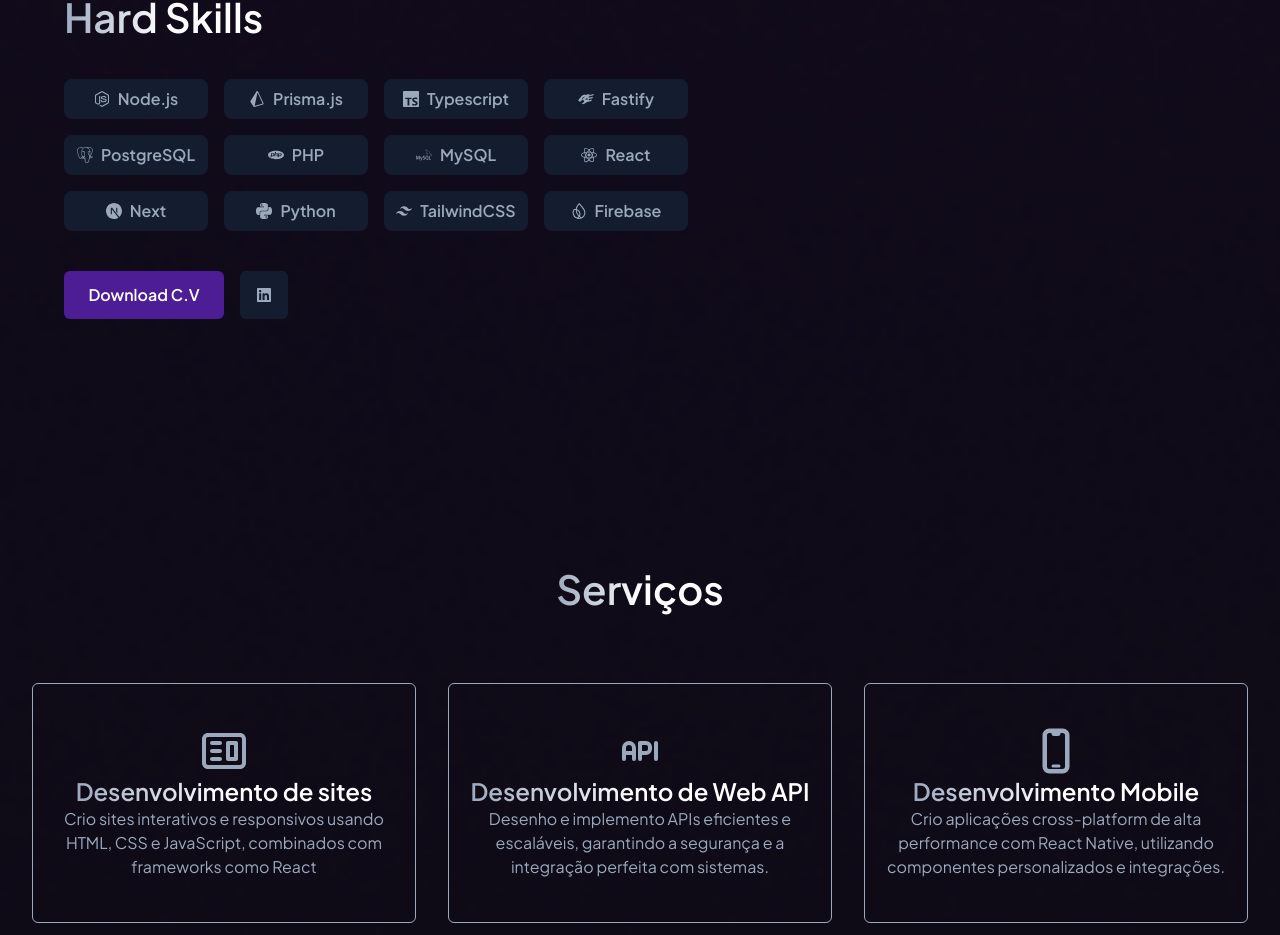
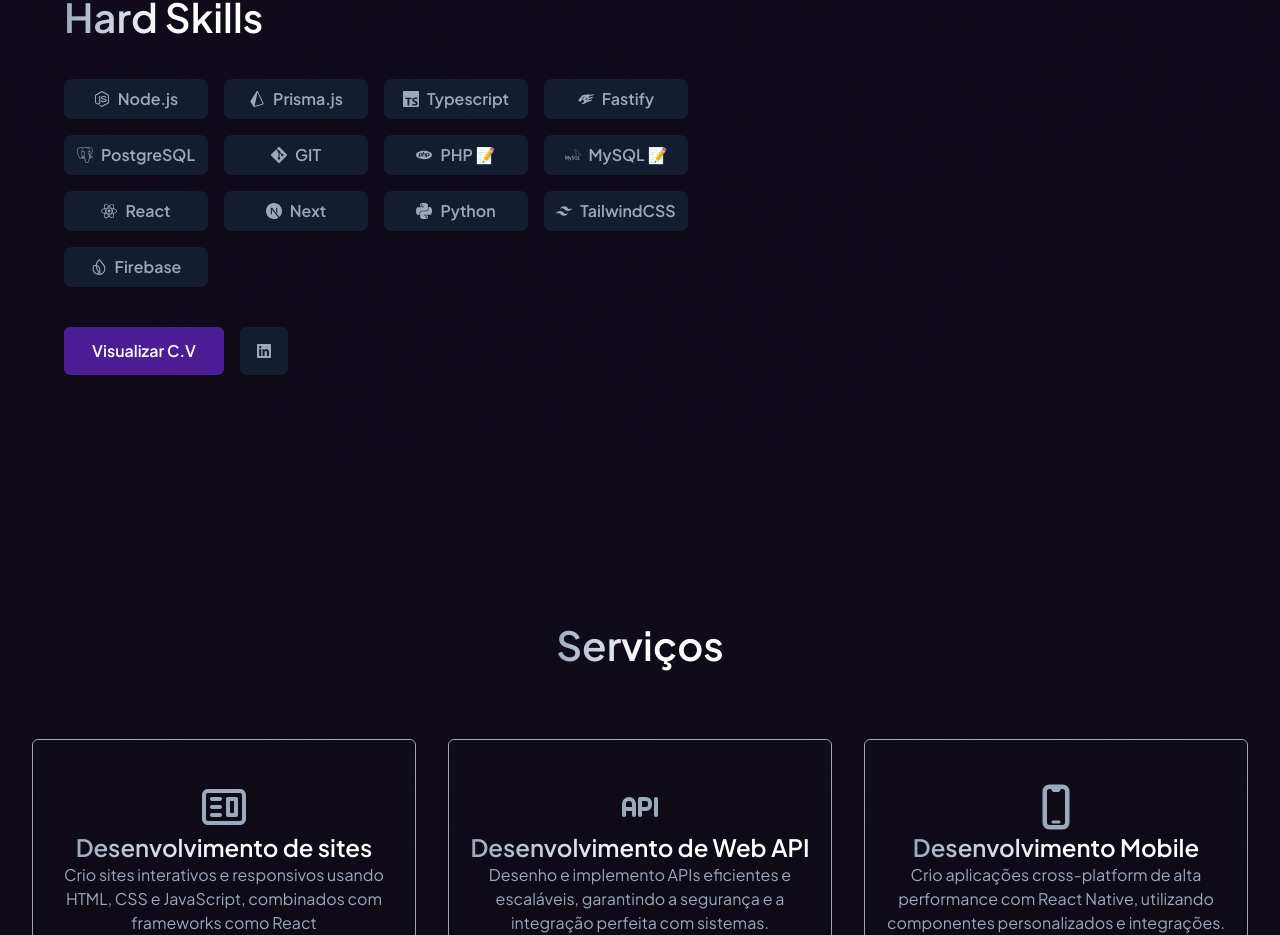
Before and after one commit to SrFreitass/portfolio, a Next.js app: page / in a window 1280 px wide. Shown: the part 1731-2666 px from the top of the page. Built offline with nearby package versions, Linux system fonts and the light colour scheme.

Commit message:
rollback

```diff
--- a/app/components/Career.tsx
+++ b/app/components/Career.tsx
@@ -12,7 +12,7 @@
             </div>
             <HardSkills/>
             <div className="flex gap-4 items-center mt-10">
-                <button className='bg-primary w-40 h-12 rounded-md font-semibold text-white'><a href='https://drive.google.com/file/d/1ikCMpcOzMZKpeS3rOqfySs2eZxSSR0fs/' target="__blank">Download C.V</a></button>
+                <button className='bg-primary w-40 h-12 rounded-md font-semibold text-white'><a href='https://drive.google.com/file/d/1GiwI1Ra6l3lzp1pnK22mBxRuprI6jepk/view' target="__blank">Visualizar C.V</a></button>
                 <button className="bg-[#141D30] w-12 h-12 rounded-md font-semibold text-secundary flex justify-center items-center gap-2">
                    <a href="https://www.linkedin.com/in/guilherme-freitas-do-nascimento-53b804266/" target="__blank"><FaLinkedin/></a>
                 </button>
--- a/app/components/HardSkills.tsx
+++ b/app/components/HardSkills.tsx
@@ -1,5 +1,5 @@
 import { FaNodeJs } from "react-icons/fa"
-import { SiFastify, SiFirebase, SiMysql, SiNextdotjs, SiPhp, SiPostgresql, SiPrisma, SiPython, SiReact, SiTailwindcss, SiTypescript } from "react-icons/si"
+import { SiFastify, SiFirebase, SiGit, SiMysql, SiNextdotjs, SiPhp, SiPostgresql, SiPrisma, SiPython, SiReact, SiTailwindcss, SiTypescript } from "react-icons/si"
 import { HardSkill } from "./HardSkill"
 
 export const HardSkills = () => {
@@ -12,8 +12,9 @@
                 <HardSkill  icon={<SiTypescript/>} name="Typescript"/>
                 <HardSkill  icon={<SiFastify/>} name="Fastify"/>
                 <HardSkill  icon={<SiPostgresql/>} name="PostgreSQL"/>
-                <HardSkill  icon={<SiPhp/>} name="PHP"/>
-                <HardSkill  icon={<SiMysql/>} name="MySQL"/>
+                <HardSkill  icon={<SiGit/>} name="GIT"/>
+                <HardSkill  icon={<SiPhp/>} name="PHP 📝"/>
+                <HardSkill  icon={<SiMysql/>} name="MySQL 📝"/>
                 <HardSkill  icon={<SiReact/>} name="React"/>
                 <HardSkill  icon={<SiNextdotjs/>} name="Next"/>
                 <HardSkill  icon={<SiPython/>} name="Python"/>
--- a/app/layout.tsx
+++ b/app/layout.tsx
@@ -6,8 +6,8 @@
 const plus_Jakarta_Sans = Plus_Jakarta_Sans({ subsets: ["latin"], weight: ["200", "300", "400", "500", "600", "700", "800"] });
 
 export const metadata: Metadata = {
-  title: "Create Next App",
-  description: "Generated by create next app",
+  title: "Portfolio",
+  description: "Olá! Eu sou o Guilherme Freitas. Seja bem vindo ao meu portfolio.",
 };
 
 
```
